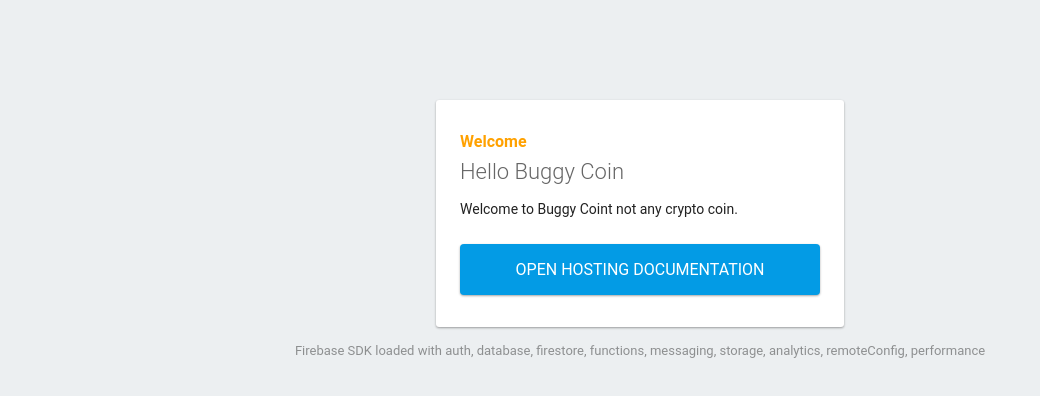
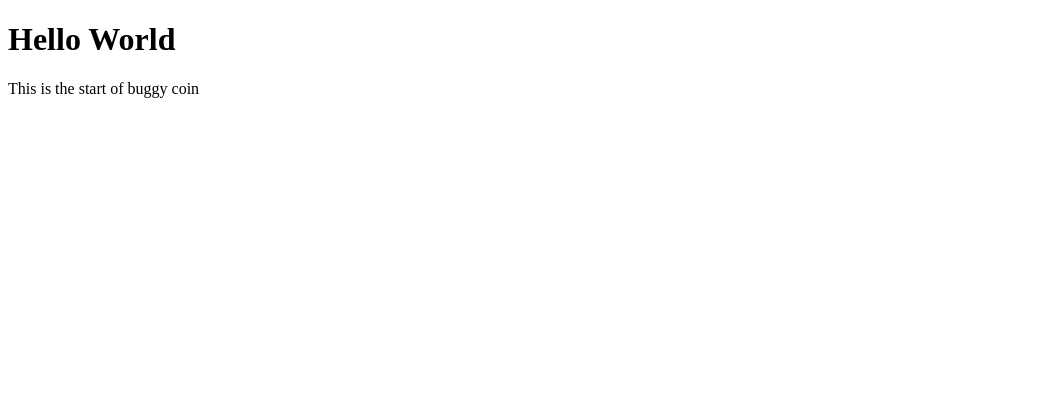
Before and after one commit to umair-iftikhar/buggy, a plain HTML site: page public/index.html in a window 1280 px wide. Shown: the whole page, without its empty margins (0-1040 px from the left). Drawn offline with Linux system fonts and the light colour scheme; some packages are replaced by stand-ins of ours.

Commit message:
Hello world on Internet,.

```diff
--- a/public/index.html
+++ b/public/index.html
@@ -1,89 +1,13 @@
 <!DOCTYPE html>
-<html>
-  <head>
-    <meta charset="utf-8">
-    <meta name="viewport" content="width=device-width, initial-scale=1">
-    <title>Welcome to Firebase Hosting</title>
-
-    <!-- update the version number as needed -->
-    <script defer src="/__/firebase/9.1.1/firebase-app-compat.js"></script>
-    <!-- include only the Firebase features as you need -->
-    <script defer src="/__/firebase/9.1.1/firebase-auth-compat.js"></script>
-    <script defer src="/__/firebase/9.1.1/firebase-database-compat.js"></script>
-    <script defer src="/__/firebase/9.1.1/firebase-firestore-compat.js"></script>
-    <script defer src="/__/firebase/9.1.1/firebase-functions-compat.js"></script>
-    <script defer src="/__/firebase/9.1.1/firebase-messaging-compat.js"></script>
-    <script defer src="/__/firebase/9.1.1/firebase-storage-compat.js"></script>
-    <script defer src="/__/firebase/9.1.1/firebase-analytics-compat.js"></script>
-    <script defer src="/__/firebase/9.1.1/firebase-remote-config-compat.js"></script>
-    <script defer src="/__/firebase/9.1.1/firebase-performance-compat.js"></script>
-    <!--
-      initialize the SDK after all desired features are loaded, set useEmulator to false
-      to avoid connecting the SDK to running emulators.
-    -->
-    <script defer src="/__/firebase/init.js?useEmulator=true"></script>
-
-    <style media="screen">
-      body { background: #ECEFF1; color: rgba(0,0,0,0.87); font-family: Roboto, Helvetica, Arial, sans-serif; margin: 0; padding: 0; }
-      #message { background: white; max-width: 360px; margin: 100px auto 16px; padding: 32px 24px; border-radius: 3px; }
-      #message h2 { color: #ffa100; font-weight: bold; font-size: 16px; margin: 0 0 8px; }
-      #message h1 { font-size: 22px; font-weight: 300; color: rgba(0,0,0,0.6); margin: 0 0 16px;}
-      #message p { line-height: 140%; margin: 16px 0 24px; font-size: 14px; }
-      #message a { display: block; text-align: center; background: #039be5; text-transform: uppercase; text-decoration: none; color: white; padding: 16px; border-radius: 4px; }
-      #message, #message a { box-shadow: 0 1px 3px rgba(0,0,0,0.12), 0 1px 2px rgba(0,0,0,0.24); }
-      #load { color: rgba(0,0,0,0.4); text-align: center; font-size: 13px; }
-      @media (max-width: 600px) {
-        body, #message { margin-top: 0; background: white; box-shadow: none; }
-        body { border-top: 16px solid #ffa100; }
-      }
-    </style>
-  </head>
-  <body>
-    <div id="message">
-      <h2>Welcome</h2>
-      <h1>Hello Buggy Coin</h1>
-      <p>Welcome to Buggy Coint not any crypto coin.</p>
-      <a target="_blank" href="https://firebase.google.com/docs/hosting/">Open Hosting Documentation</a>
-    </div>
-    <p id="load">Firebase SDK Loading&hellip;</p>
-
-    <script>
-      document.addEventListener('DOMContentLoaded', function() {
-        const loadEl = document.querySelector('#load');
-        // // 🔥🔥🔥🔥🔥🔥🔥🔥🔥🔥🔥🔥🔥🔥🔥🔥🔥🔥🔥🔥🔥🔥🔥🔥🔥🔥🔥🔥🔥🔥🔥
-        // // The Firebase SDK is initialized and available here!
-        //
-        // firebase.auth().onAuthStateChanged(user => { });
-        // firebase.database().ref('/path/to/ref').on('value', snapshot => { });
-        // firebase.firestore().doc('/foo/bar').get().then(() => { });
-        // firebase.functions().httpsCallable('yourFunction')().then(() => { });
-        // firebase.messaging().requestPermission().then(() => { });
-        // firebase.storage().ref('/path/to/ref').getDownloadURL().then(() => { });
-        // firebase.analytics(); // call to activate
-        // firebase.analytics().logEvent('tutorial_completed');
-        // firebase.performance(); // call to activate
-        //
-        // // 🔥🔥🔥🔥🔥🔥🔥🔥🔥🔥🔥🔥🔥🔥🔥🔥🔥🔥🔥🔥🔥🔥🔥🔥🔥🔥🔥🔥🔥🔥🔥
-
-        try {
-          let app = firebase.app();
-          let features = [
-            'auth',
-            'database',
-            'firestore',
-            'functions',
-            'messaging',
-            'storage',
-            'analytics',
-            'remoteConfig',
-            'performance',
-          ].filter(feature => typeof app[feature] === 'function');
-          loadEl.textContent = `Firebase SDK loaded with ${features.join(', ')}`;
-        } catch (e) {
-          console.error(e);
-          loadEl.textContent = 'Error loading the Firebase SDK, check the console.';
-        }
-      });
-    </script>
-  </body>
+<html lang="en">
+<head>
+    <meta charset="UTF-8">
+    <meta http-equiv="X-UA-Compatible" content="IE=edge">
+    <meta name="viewport" content="width=device-width, initial-scale=1.0">
+    <title>Document</title>
+</head>
+<body>
+    <h1>Hello World</h1>
+    <p>This is the start of buggy coin</p>
+</body>
 </html>
```
